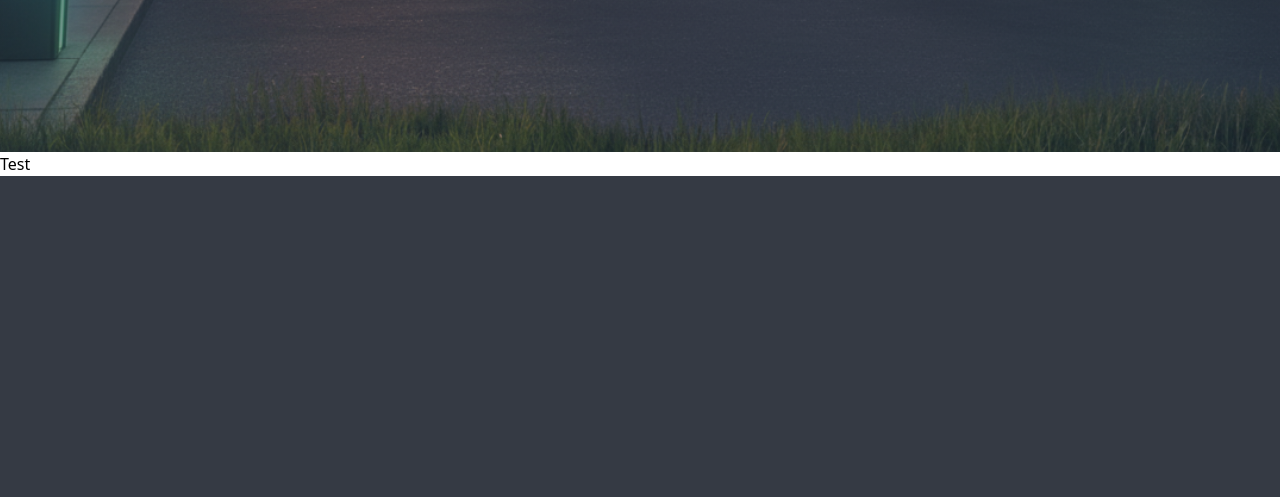
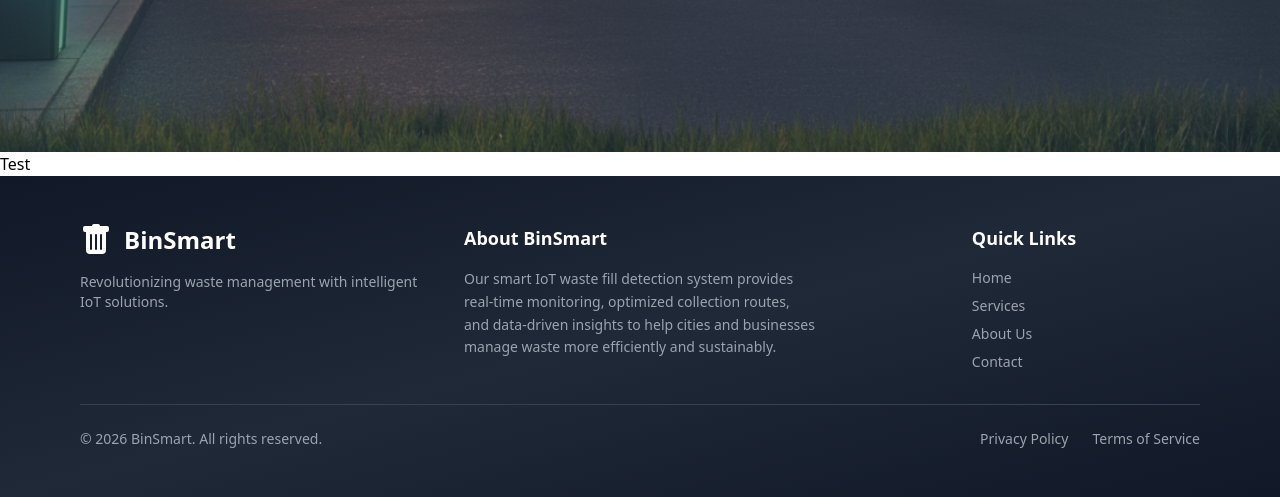
Before and after one commit to harrist03/BinSmart, a Flask app: page / in a window 1280 px wide. Shown: the part 648-1145 px from the top of the page. Before the commit the page ends 824 px from the top, so only its background shows below. Run offline with Flask 3, Linux system fonts and the light colour scheme; some libraries are stand-ins or nearby versions.

Commit message:
style: design and create the footer page

```diff
--- a/App/templates/components/footer.html
+++ b/App/templates/components/footer.html
@@ -0,0 +1,76 @@
+<footer class="bg-gradient-to-br from-gray-900 via-gray-800 to-gray-900 text-white">
+    <div class="max-w-[90%] mx-auto px-4 py-12">
+        <!-- Main Footer Content - 3 Columns -->
+        <div
+            class="grid grid-cols-1 md:grid-cols-3 gap-8 mb-8 items-start justify-items-center text-center md:text-left">
+
+            <!-- Column 1: Logo & Title -->
+            <div class="flex flex-col items-center md:items-start">
+                <a href="{{ url_for('index') }}" class="flex items-center space-x-3 mb-4">
+                    <svg class="w-8 h-8 text-white" fill="currentColor" viewBox="0 0 16 16">
+                        <path
+                            d="M2.5 1a1 1 0 0 0-1 1v1a1 1 0 0 0 1 1H3v9a2 2 0 0 0 2 2h6a2 2 0 0 0 2-2V4h.5a1 1 0 0 0 1-1V2a1 1 0 0 0-1-1H10a1 1 0 0 0-1-1H7a1 1 0 0 0-1 1H2.5zm3 4a.5.5 0 0 1 .5.5v7a.5.5 0 0 1-1 0v-7a.5.5 0 0 1 .5-.5zM8 5a.5.5 0 0 1 .5.5v7a.5.5 0 0 1-1 0v-7A.5.5 0 0 1 8 5zm3 .5v7a.5.5 0 0 1-1 0v-7a.5.5 0 0 1 1 0z" />
+                    </svg>
+                    <span class="font-bold text-2xl">BinSmart</span>
+                </a>
+                <p class="text-gray-400 text-sm">
+                    Revolutionizing waste management with intelligent IoT solutions.
+                </p>
+            </div>
+
+            <!-- Column 2: Description -->
+            <div>
+                <h3 class="font-semibold text-lg mb-4">About BinSmart</h3>
+                <p class="text-gray-400 text-sm leading-relaxed">
+                    Our smart IoT waste fill detection system provides real-time monitoring,
+                    optimized collection routes, and data-driven insights to help cities and
+                    businesses manage waste more efficiently and sustainably.
+                </p>
+            </div>
+
+            <!-- Column 3: Links -->
+            <div>
+                <h3 class="font-semibold text-lg mb-4">Quick Links</h3>
+                <ul class="space-y-2">
+                    <li>
+                        <a href="#"
+                            class="text-gray-400 hover:text-white transition-colors text-sm flex items-center justify-center md:justify-start gap-2">
+                            Home
+                        </a>
+                    </li>
+                    <li>
+                        <a href="#"
+                            class="text-gray-400 hover:text-white transition-colors text-sm flex items-center justify-center md:justify-start gap-2">
+                            Services
+                        </a>
+                    </li>
+                    <li>
+                        <a href="#"
+                            class="text-gray-400 hover:text-white transition-colors text-sm flex items-center justify-center md:justify-start gap-2">
+                            About Us
+                        </a>
+                    </li>
+                    <li>
+                        <a href="#"
+                            class="text-gray-400 hover:text-white transition-colors text-sm flex items-center justify-center md:justify-start gap-2">
+                            Contact
+                        </a>
+                    </li>
+                </ul>
+            </div>
+        </div>
+
+        <!-- Bottom Copyright Bar -->
+        <div class="border-t border-gray-700 pt-6">
+            <div class="flex flex-col md:flex-row justify-between items-center gap-4">
+                <p class="text-gray-400 text-sm">
+                    © 2026 BinSmart. All rights reserved.
+                </p>
+                <div class="flex gap-6 text-sm text-gray-400">
+                    <a href="#" class="hover:text-white transition-colors">Privacy Policy</a>
+                    <a href="#" class="hover:text-white transition-colors">Terms of Service</a>
+                </div>
+            </div>
+        </div>
+    </div>
+</footer>
--- a/App/templates/index.html
+++ b/App/templates/index.html
@@ -47,4 +47,5 @@
 <div>
     <p>Test</p>
 </div>
+{% include 'components/footer.html' %}
 {% endblock %}
```
